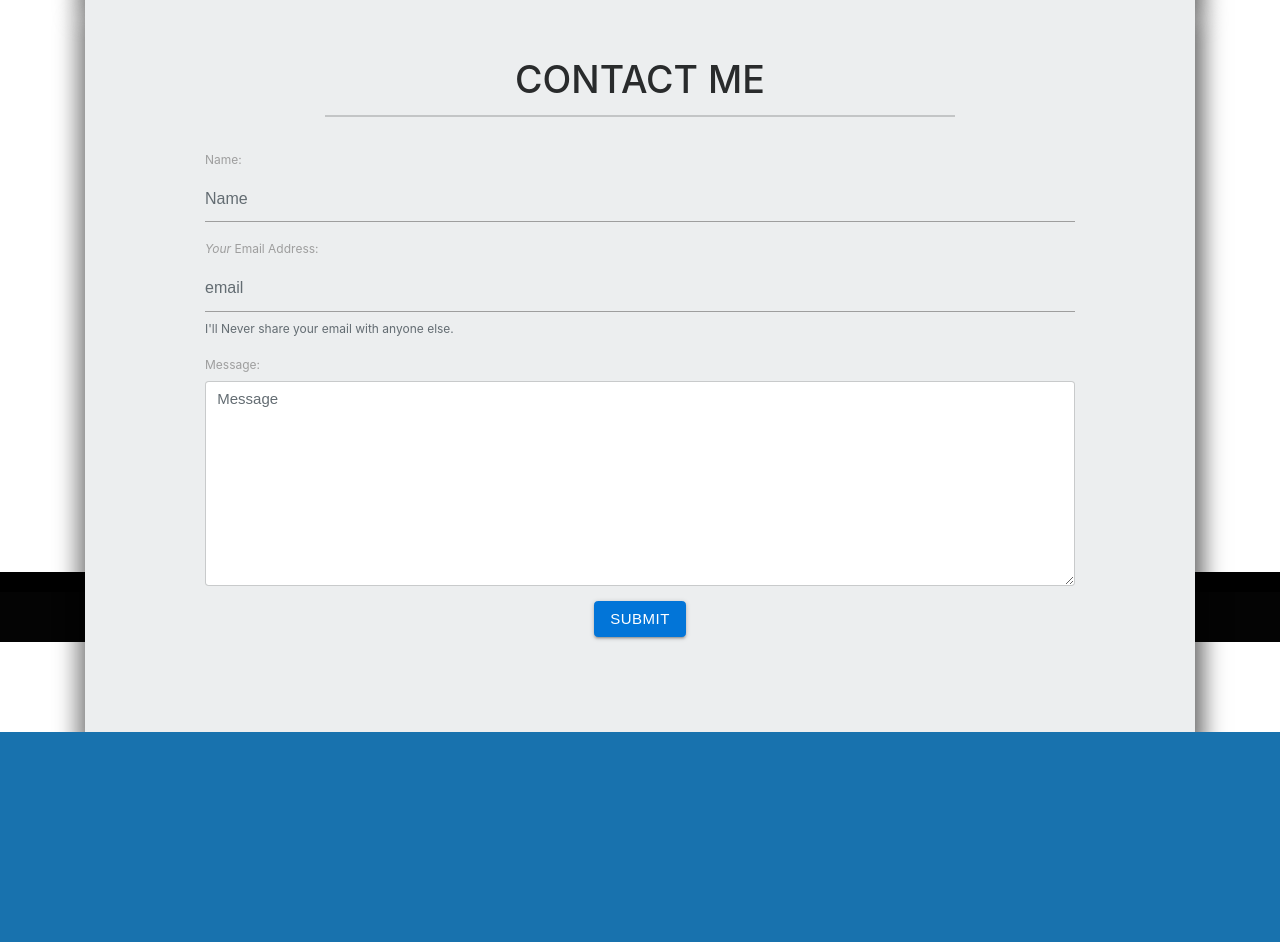
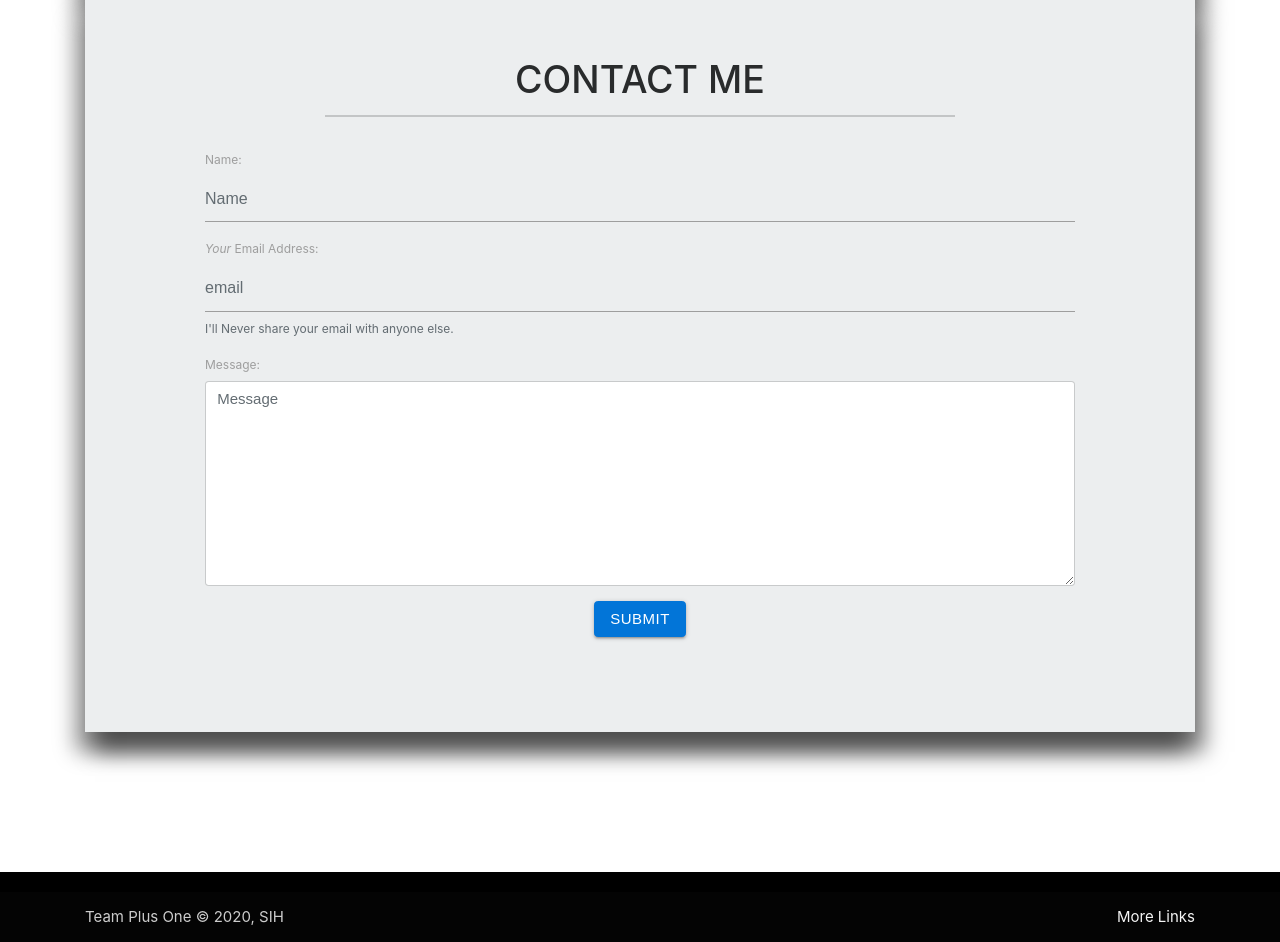
Before and after one commit to chiragagarwal54/AlumniTrackingSystem, a Django app: a page that uses base/templates/profile.html in a window 1280 px wide. Shown: the part 2502-3444 px from the top of the page. Before the commit the page ends 3234 px from the top, so only its background shows below. Run offline with Django 3.2, Linux system fonts and the light colour scheme; tables that the repository leaves empty hold one stand-in row (values such as "Sample post"); some libraries are stand-ins or nearby versions.

Commit message:
[FIX] Profile page bug

```diff
--- a/base/templates/profile.html
+++ b/base/templates/profile.html
@@ -19,7 +19,7 @@
 </div>
 
 
-<div class="container container-custom">
+<div class="container container-custom" style="margin-bottom: 300px;">
 
   <div id="top-sec" class="jumbotron top-section text-center side-shadow"> <!-- Top Section -->
     <div class="row">
```
